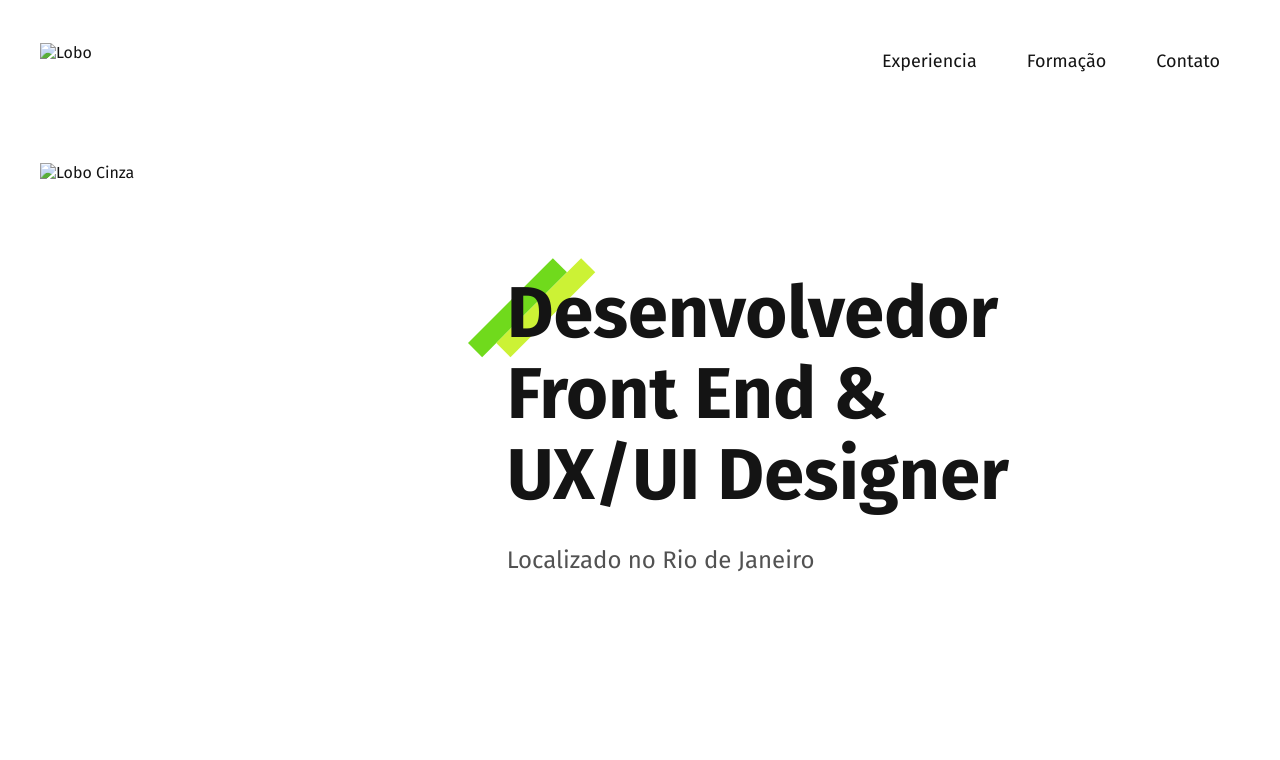
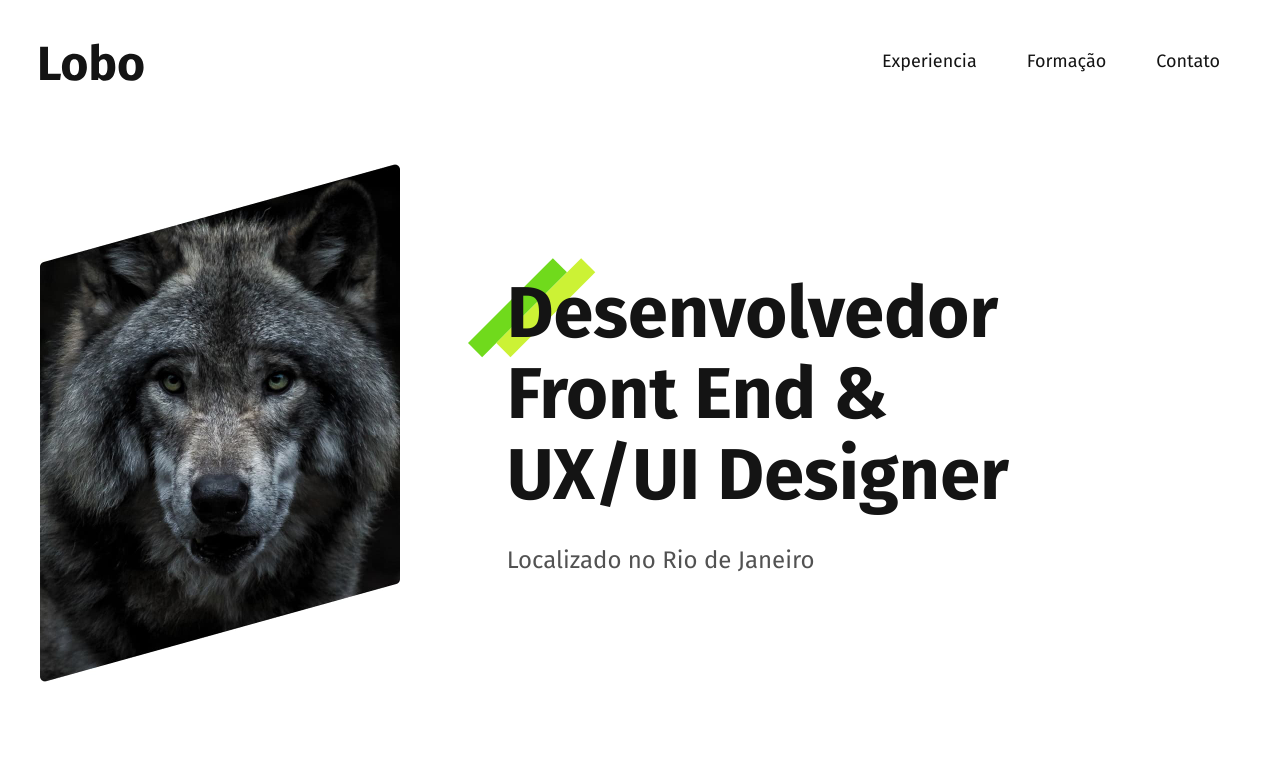
Before and after one commit to romyramiresdev/portfolio, a plain HTML site: page index.html in a window 1280 px wide. Shown: the top 760 px of the page. Drawn offline with Linux system fonts and the light colour scheme; the site is published under a folder, as on GitHub Pages, so addresses that start at the root find nothing.

Commit message:
aparecer imagens

```diff
--- a/index.html
+++ b/index.html
@@ -18,7 +18,7 @@
 
 <body>
   <header class="header">
-    <img src="/img/marca.svg" alt="Lobo" width="104" height="38">
+    <img src="img/marca.svg" alt="Lobo" width="104" height="38">
     <nav>
       <ul class="header-menu">
         <li><a href="#experiencia">Experiencia</a></li>
@@ -29,7 +29,7 @@
   </header>
 
   <main class="introducao">
-    <img src="/img/perfil.jpg" alt="Lobo Cinza" width="360" height="520">
+    <img src="img/perfil.jpg" alt="Lobo Cinza" width="360" height="520">
     <div>
       <h1>Desenvolvedor<br>Front End &<br>UX/UI Designer</h1>
       <p>Localizado no Rio de Janeiro</p>
```
